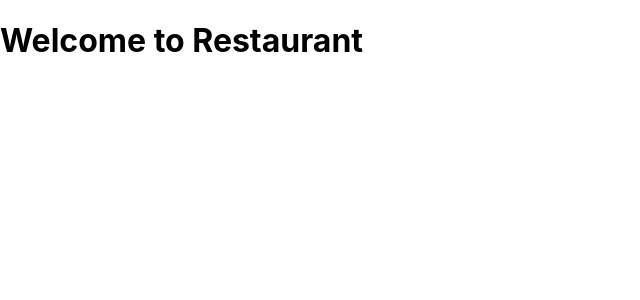
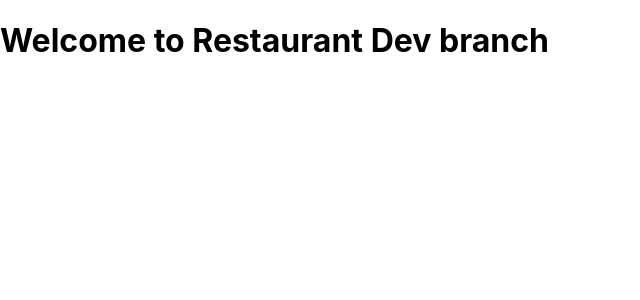
Before and after one commit to web-altaf-1/resturent-management-client, a React (Create React App) app: page / in a window 1280 px wide. Shown: the top 300 px of the page, without its empty margins (0-640 px from the left). Built offline with nearby package versions, Linux system fonts and the light colour scheme.

Commit message:
Create Dev Branch

```diff
--- a/src/Home/index.js
+++ b/src/Home/index.js
@@ -1,6 +1,6 @@
 function Home() {
     return (
-        <h1>Welcome to Restaurant</h1>
+        <h1>Welcome to Restaurant Dev branch</h1>
     )
 }
 
```
